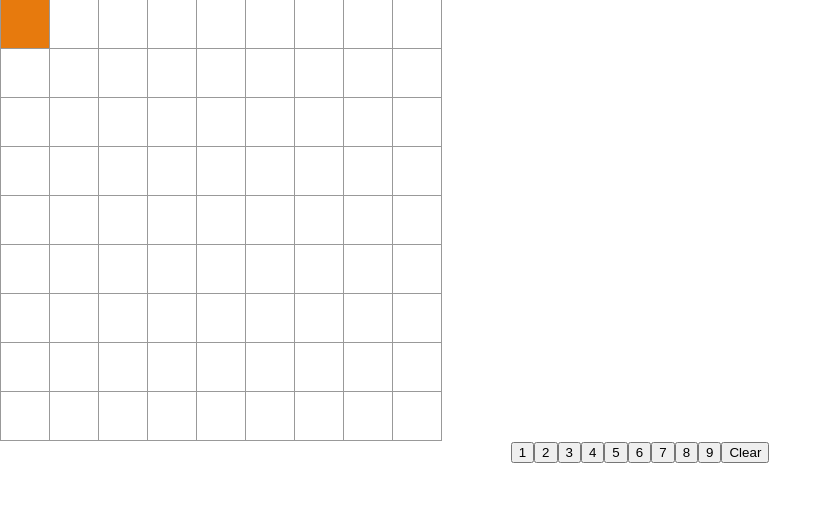
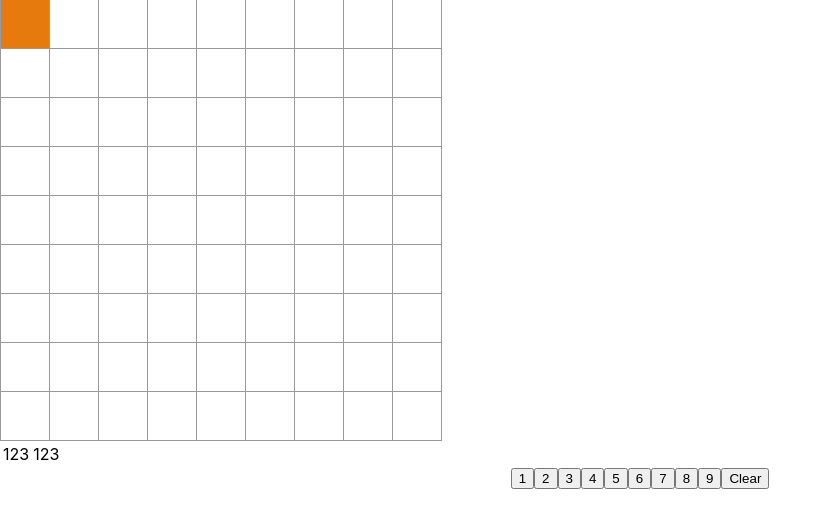
Before and after one commit to chfoucher/sudokur, a React (Create React App) app: page / in a window 1280 px wide. Shown: the top 528 px of the page, without its empty margins (0-832 px from the left). Built offline with nearby package versions, Linux system fonts and the light colour scheme.

Commit message:
Début d'implémentation des blocs.

```diff
--- /dev/null
+++ b/src/Block.jsx
@@ -0,0 +1,3 @@
+export default function Block() {
+    return <div>123</div>
+}
--- a/src/Board.jsx
+++ b/src/Board.jsx
@@ -1,6 +1,7 @@
 import { useState } from 'react';
 import Button from './Button';
 import Cell from './Cell';
+import Block from './Block';
 
 function initialValues() {
     const values = [];
@@ -35,6 +36,9 @@ export default function Board() {
         }
         return (<div className='board-row'>{cols}</div>);
     }
+    function Blocks() {
+        return <table><tbody><tr><td><Block/></td><td><Block/></td></tr></tbody></table>
+    }
     const rows = [];
     const buttons = [];
     for (let r = 0; r < 9; r++) {
@@ -42,5 +46,5 @@ export default function Board() {
         buttons.push(<Button value={r+1} key={r} onClick={setValue}/>);
     }
     buttons.push(<button onClick={clearValue} key={10} >Clear</button>);
-    return (<><div>{rows}</div><div>{buttons}</div></>);
+    return (<><div>{rows}</div><Blocks/><div>{buttons}</div></>);
 }
```
